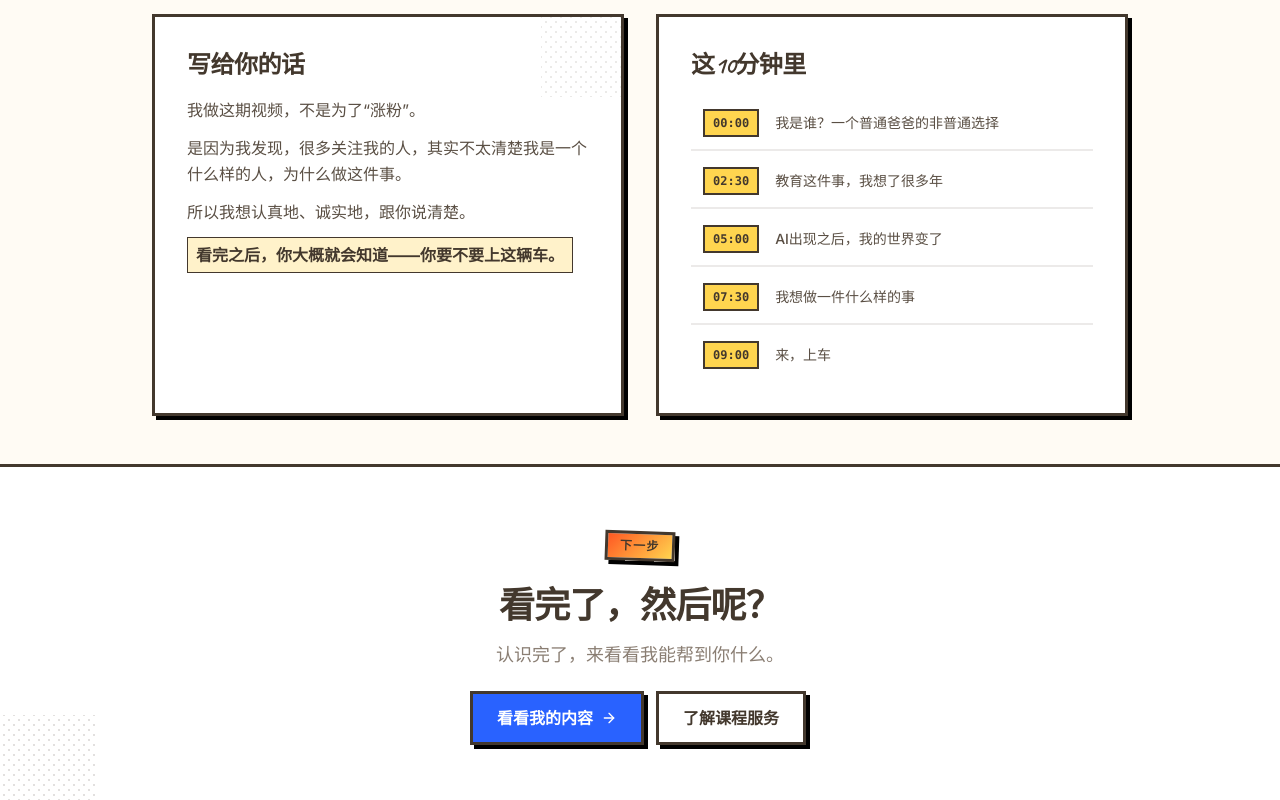
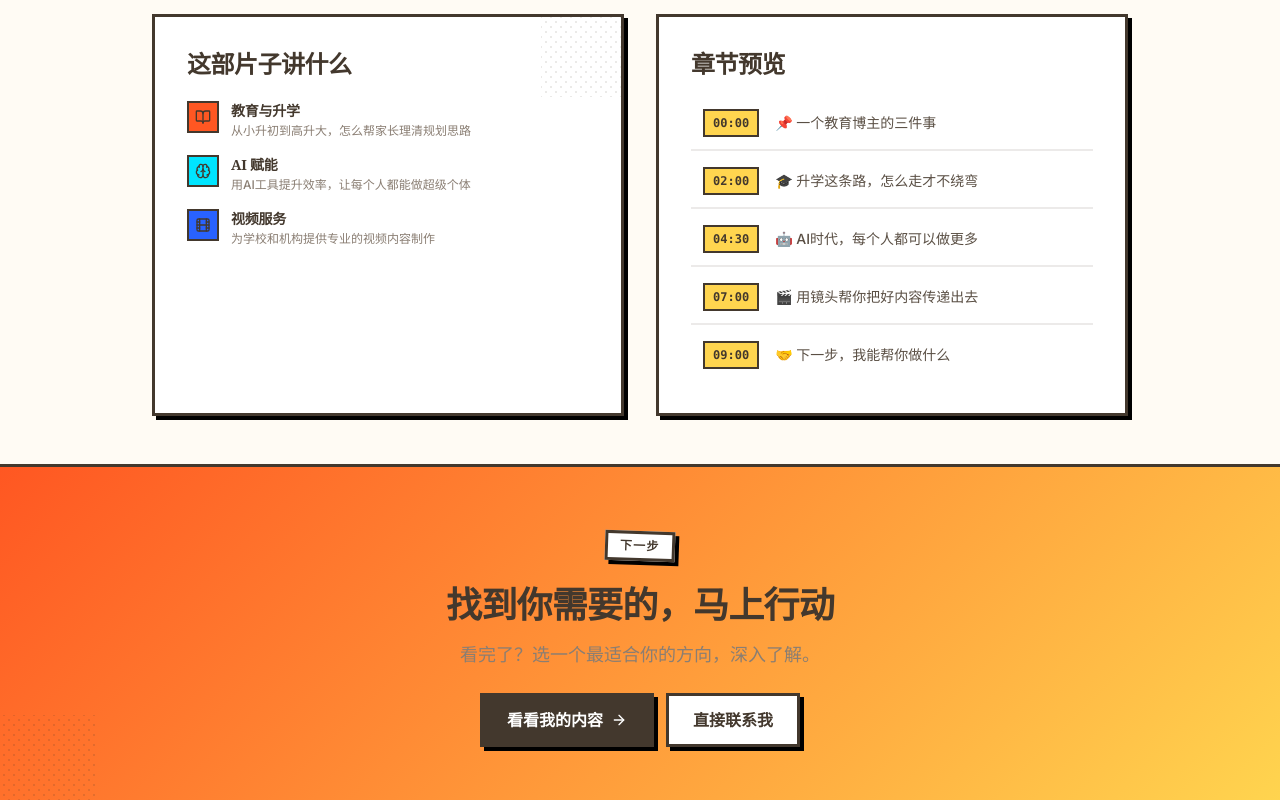
Before and after one commit to moosa119129/zhuye2.0, a Next.js app: page /film in a window 1280 px wide. Shown: the part 1000-1800 px from the top of the page. Built offline with nearby package versions, Linux system fonts and the light colour scheme.

Commit message:
copy: rewrite film page - audience-focused, 3-direction breakdown, no showreel

```diff
--- a/app/film/page.tsx
+++ b/app/film/page.tsx
@@ -1,21 +1,22 @@
 "use client";
 
-import { ArrowRight, Play } from "lucide-react";
+import { ArrowRight, Play, BookOpen, Brain, Film } from "lucide-react";
 import Link from "next/link";
 import { useState } from "react";
 
 const chapters = [
-    { time: "00:00", title: "我是谁？一个普通爸爸的非普通选择" },
-    { time: "02:30", title: "教育这件事，我想了很多年" },
-    { time: "05:00", title: "AI出现之后，我的世界变了" },
-    { time: "07:30", title: "我想做一件什么样的事" },
-    { time: "09:00", title: "来，上车" },
+    { time: "00:00", title: "一个教育博主的三件事", icon: "📌" },
+    { time: "02:00", title: "升学这条路，怎么走才不绕弯", icon: "🎓" },
+    { time: "04:30", title: "AI时代，每个人都可以做更多", icon: "🤖" },
+    { time: "07:00", title: "用镜头帮你把好内容传递出去", icon: "🎬" },
+    { time: "09:00", title: "下一步，我能帮你做什么", icon: "🤝" },
 ];
 
 function VideoPlayer() {
     const [isPlaying, setIsPlaying] = useState(false);
 
     // B站嵌入参数：autoplay=1, high_quality=1, danmaku=0
+    // 待正式宣传片完成后替换 bvid
     const videoUrl = "//player.bilibili.com/player.html?bvid=BV1LzPjzvE73&page=1&high_quality=1&danmaku=0&autoplay=1";
 
     return (
@@ -38,14 +39,14 @@ function VideoPlayer() {
                         {/* 遮罩层 */}
                         <div className="absolute inset-0 bg-charcoal/30 group-hover:bg-charcoal/10 transition-colors duration-300" />
 
-                        {/* 播放按钮 */}
-                        <div className="relative z-30 w-20 h-20 md:w-24 md:h-24 bg-pop-gradient border-[4px] border-charcoal flex items-center justify-center shadow-pop-sm group-active:translate-y-1 group-active:translate-x-1 group-active:shadow-none transition-all">
-                            <Play className="w-10 h-10 md:w-12 md:h-12 text-charcoal fill-current ml-1" />
-                        </div>
-
-                        {/* 提示文案 */}
-                        <div className="absolute bottom-6 left-6 z-30 bg-white border-[2px] border-charcoal px-3 py-1 shadow-pop-xs opacity-0 group-hover:opacity-100 transition-opacity duration-300 transform -rotate-1">
-                            <span className="text-xs font-bold text-charcoal tracking-wider">点击开始播放</span>
+                        {/* 筹备中提示 */}
+                        <div className="relative z-30 flex flex-col items-center gap-4">
+                            <div className="w-20 h-20 md:w-24 md:h-24 bg-pop-gradient border-[4px] border-charcoal flex items-center justify-center shadow-pop-sm group-active:translate-y-1 group-active:translate-x-1 group-active:shadow-none transition-all">
+                                <Play className="w-10 h-10 md:w-12 md:h-12 text-charcoal fill-current ml-1" />
+                            </div>
+                            <div className="bg-white border-[3px] border-charcoal px-4 py-2 shadow-pop-xs">
+                                <span className="text-sm font-black text-charcoal tracking-wider">宣传片筹备中 · 先看一期代表作</span>
+                            </div>
                         </div>
                     </div>
                 ) : (
@@ -73,11 +74,11 @@ export default function FilmPage() {
                     <div className="max-w-2xl">
                         <span className="inline-block px-3 py-1 mb-4 border-[3px] border-charcoal shadow-pop-sm bg-pop-gradient text-charcoal text-xs font-bold tracking-widest uppercase -rotate-2">个人宣传片</span>
                         <h1 className="section-title text-4xl md:text-5xl mb-4">
-                            认识我的最快方式
+                            我能帮你做什么？
                         </h1>
                         <p className="section-subtitle">
-                            有故事，有情怀，有干货。<br />
-                            这是到目前为止，我最诚实的一次自我介绍。
+                            几分钟了解我的能力和服务。<br />
+                            无论你是家长、职场人还是教育机构——这里都有你需要的答案。
                         </p>
                     </div>
                 </div>
@@ -90,29 +91,47 @@ export default function FilmPage() {
 
                     {/* 视频描述 */}
                     <div className="mt-10 grid grid-cols-1 md:grid-cols-2 gap-8">
-                        {/* 写给你的话 */}
+                        {/* 三个方向速览 */}
                         <div className="border-[3px] border-charcoal shadow-pop-sm bg-white p-6 md:p-8 relative">
                             <div className="absolute top-0 right-0 w-20 h-20 bg-halftone opacity-10 pointer-events-none" />
-                            <h2 className="font-['Caveat'] text-2xl font-bold text-charcoal mb-4">写给你的话</h2>
-                            <div className="space-y-3 text-charcoal-light leading-relaxed">
-                                <p>
-                                    我做这期视频，不是为了&ldquo;涨粉&rdquo;。
-                                </p>
-                                <p>
-                                    是因为我发现，很多关注我的人，其实不太清楚我是一个什么样的人，为什么做这件事。
-                                </p>
-                                <p>
-                                    所以我想认真地、诚实地，跟你说清楚。
-                                </p>
-                                <p className="font-bold text-charcoal bg-pop-yellow/30 px-2 py-1 inline-block border border-charcoal">
-                                    看完之后，你大概就会知道——你要不要上这辆车。
-                                </p>
+                            <h2 className="font-['Caveat'] text-2xl font-bold text-charcoal mb-5">这部片子讲什么</h2>
+                            <div className="space-y-4">
+                                {[
+                                    {
+                                        icon: <BookOpen className="w-4 h-4" />,
+                                        color: "bg-pop-orange",
+                                        title: "教育与升学",
+                                        desc: "从小升初到高升大，怎么帮家长理清规划思路"
+                                    },
+                                    {
+                                        icon: <Brain className="w-4 h-4" />,
+                                        color: "bg-pop-cyan",
+                                        title: "AI 赋能",
+                                        desc: "用AI工具提升效率，让每个人都能做超级个体"
+                                    },
+                                    {
+                                        icon: <Film className="w-4 h-4" />,
+                                        color: "bg-pop-blue",
+                                        title: "视频服务",
+                                        desc: "为学校和机构提供专业的视频内容制作"
+                                    }
+                                ].map((item, i) => (
+                                    <div key={i} className="flex items-start gap-3">
+                                        <div className={`flex-shrink-0 w-8 h-8 ${item.color} border-[2px] border-charcoal flex items-center justify-center`}>
+                                            {item.icon}
+                                        </div>
+                                        <div>
+                                            <h4 className="font-black text-sm text-charcoal">{item.title}</h4>
+                                            <p className="text-xs text-charcoal-muted font-medium mt-0.5">{item.desc}</p>
+                                        </div>
+                                    </div>
+                                ))}
                             </div>
                         </div>
 
                         {/* 章节索引 */}
                         <div className="border-[3px] border-charcoal shadow-pop-sm bg-white p-6 md:p-8">
-                            <h2 className="font-['Caveat'] text-2xl font-bold text-charcoal mb-4">这10分钟里</h2>
+                            <h2 className="font-['Caveat'] text-2xl font-bold text-charcoal mb-4">章节预览</h2>
                             <div className="space-y-1">
                                 {chapters.map((ch, i) => (
                                     <div
@@ -123,7 +142,7 @@ export default function FilmPage() {
                                             {ch.time}
                                         </span>
                                         <span className="text-sm font-medium text-charcoal-light group-hover:text-charcoal transition-colors duration-200">
-                                            {ch.title}
+                                            {ch.icon} {ch.title}
                                         </span>
                                     </div>
                                 ))}
@@ -134,19 +153,19 @@ export default function FilmPage() {
             </section>
 
             {/* ── CTA ── */}
-            <section className="py-16 border-t-[3px] border-charcoal bg-white relative overflow-hidden">
+            <section className="py-16 border-t-[3px] border-charcoal bg-pop-gradient relative overflow-hidden">
                 <div className="absolute bottom-0 left-0 w-48 h-48 bg-halftone opacity-15 pointer-events-none -translate-x-1/2 translate-y-1/2" />
                 <div className="container max-w-3xl mx-auto px-6 text-center flex flex-col items-center gap-4 relative z-10">
-                    <span className="inline-block px-3 py-1 mb-2 border-[3px] border-charcoal shadow-pop-sm bg-pop-gradient text-charcoal text-xs font-bold tracking-widest uppercase rotate-2">下一步</span>
-                    <h2 className="section-title">看完了，然后呢？</h2>
-                    <p className="section-subtitle">认识完了，来看看我能帮到你什么。</p>
+                    <span className="inline-block px-3 py-1 mb-2 border-[3px] border-charcoal shadow-pop-sm bg-white text-charcoal text-xs font-bold tracking-widest uppercase rotate-2">下一步</span>
+                    <h2 className="section-title">找到你需要的，马上行动</h2>
+                    <p className="section-subtitle">看完了？选一个最适合你的方向，深入了解。</p>
                     <div className="flex gap-3 mt-2">
-                        <Link href="/works" className="btn-primary group">
+                        <Link href="/works" className="inline-flex items-center gap-2 px-6 py-3 border-[3px] border-charcoal bg-charcoal text-white font-bold shadow-pop-sm hover:shadow-pop-md hover:-translate-y-0.5 transition-all group">
                             看看我的内容
                             <ArrowRight className="w-4 h-4 group-hover:translate-x-1 transition-transform duration-200" />
                         </Link>
-                        <Link href="/services" className="btn-outline">
-                            了解课程服务
+                        <Link href="/connect" className="inline-flex items-center gap-2 px-6 py-3 border-[3px] border-charcoal bg-white text-charcoal font-bold shadow-pop-sm hover:shadow-pop-md hover:-translate-y-0.5 transition-all">
+                            直接联系我
                         </Link>
                     </div>
                 </div>
```
